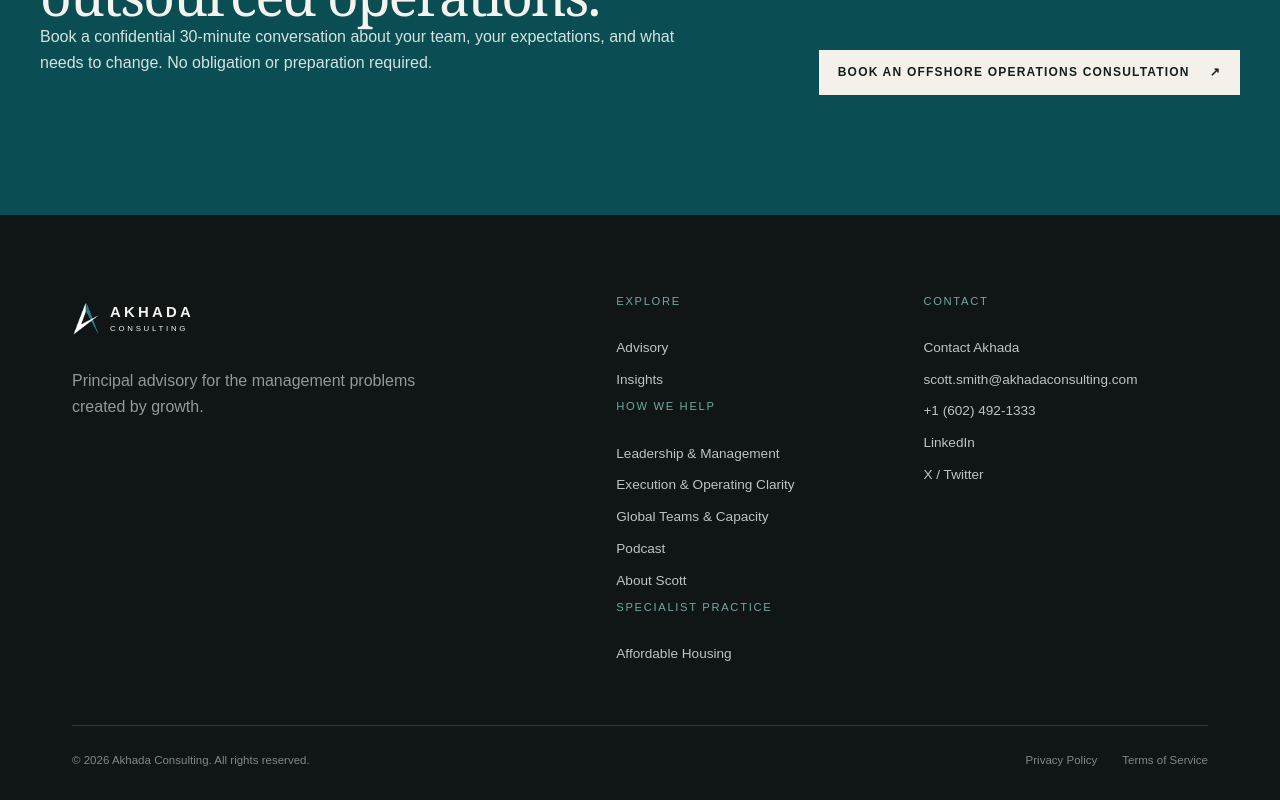
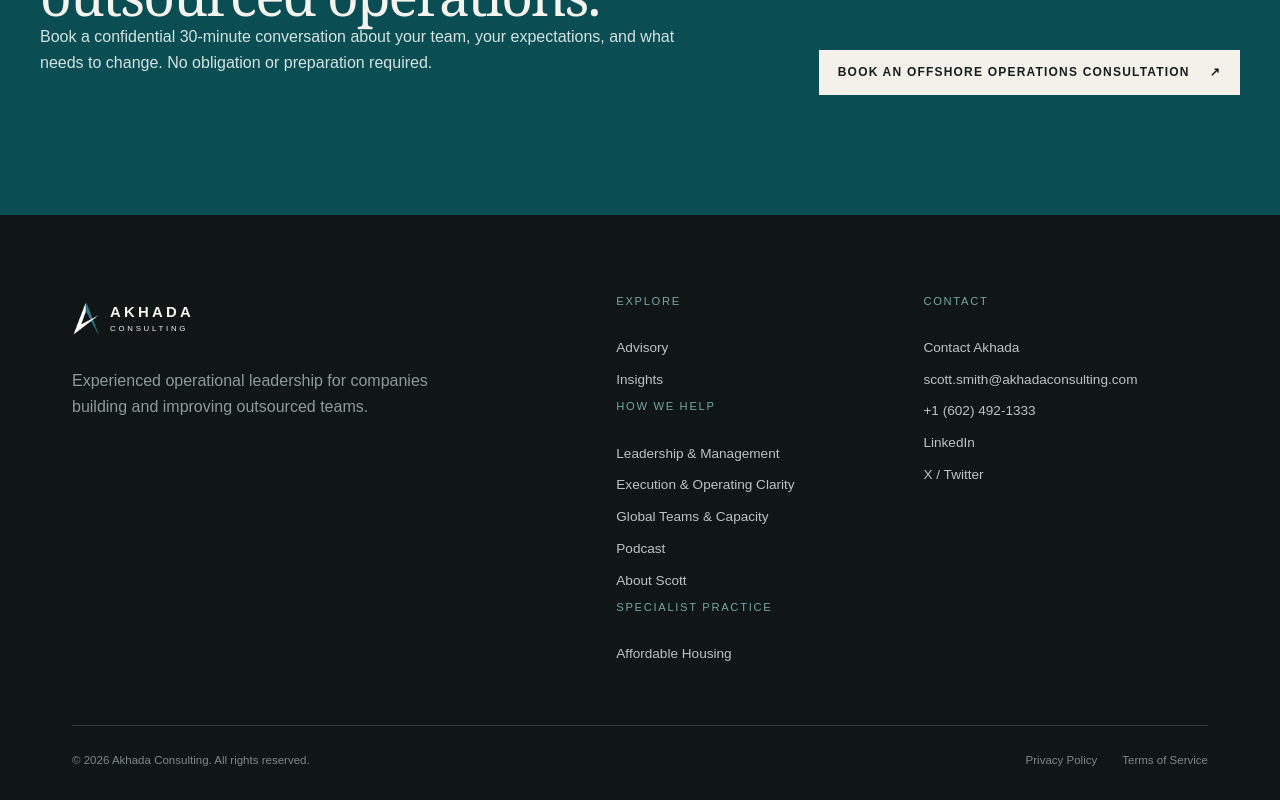
Before and after one commit to sasmithconsult/akhadaconsulting.com, a Next.js app: page / in a window 1280 px wide. Shown: the part 4114-4914 px from the top of the page. Built offline with nearby package versions, Linux system fonts and the light colour scheme.

Commit message:
Update SiteFooter.js

```diff
--- a/components/SiteFooter.js
+++ b/components/SiteFooter.js
@@ -7,7 +7,7 @@ export default function SiteFooter() {
       <div className="footer-grid">
         <div>
           <Brand />
-          <p>Principal advisory for the management problems created by growth.</p>
+          <p>Experienced operational leadership for companies building and improving outsourced teams.</p>
         </div>
         <div>
           <h3>Explore</h3>
```
